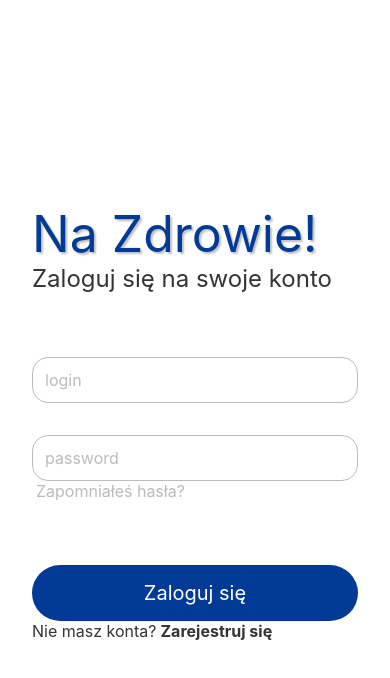
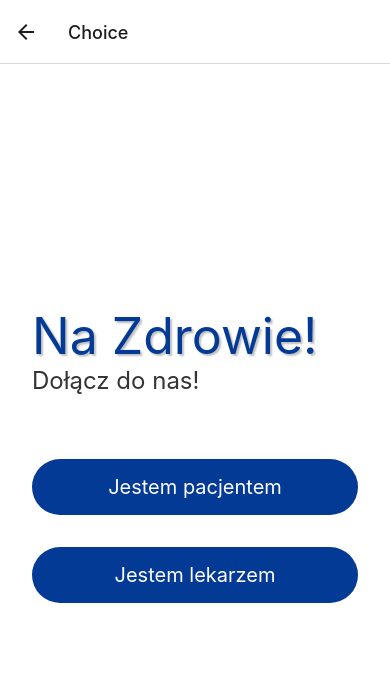
Before and after one commit to NaZdrowieHMS/Health-Monitoring-System, a React Native app in the folder NaZdrowie/: screen /Choice in a window 390 px wide. Shown: the top 678 px of the page. Built offline with nearby package versions, Linux system fonts and the light colour scheme.

Commit message:
register page and navigation

```diff
--- a/NaZdrowie/App.tsx
+++ b/NaZdrowie/App.tsx
@@ -2,12 +2,26 @@ import React from "react";
 import { SafeAreaView } from "react-native";
 
 import LoginScreen from "./src/screens/authentication/LoginScreen";
+import RegisterScreen from "./src/screens/authentication/RegisterScreen";
+import { NavigationContainer } from "@react-navigation/native";
+import { createNativeStackNavigator } from "@react-navigation/native-stack";
+import ChoiceScreen from "./src/screens/authentication/ChoiceScreen";
+
+const Stack = createNativeStackNavigator();
 
 const App = (): React.JSX.Element => {
   return (
     // eslint-disable-next-line react-native/no-inline-styles
     <SafeAreaView style={{ flex: 1 }}>
-      <LoginScreen />
+      <NavigationContainer>
+        <Stack.Navigator>
+          <Stack.Screen name="Login" component={LoginScreen} />
+          <Stack.Screen name="Register" component={RegisterScreen} />
+          <Stack.Screen name="Choice" component={ChoiceScreen} />
+        </Stack.Navigator>
+
+        {/* <LoginScreen /> */}
+      </NavigationContainer>
     </SafeAreaView>
   );
 };
--- a/NaZdrowie/src/components/LinkButton.tsx
+++ b/NaZdrowie/src/components/LinkButton.tsx
@@ -1,19 +1,25 @@
-import React from 'react';
-import {ButtonProps} from '../properties/types/ButtonTypes';
-import {Pressable, StyleSheet, Text, View} from 'react-native';
-import primaryColors from '../properties/colors';
-import {FontWeight, fontSize, paddingSize} from '../properties/vars';
+import React from "react";
+import { ButtonProps } from "../properties/types/ButtonTypes";
+import { Pressable, StyleSheet, Text, View } from "react-native";
+import primaryColors from "../properties/colors";
+import { FontWeight, fontSize, paddingSize } from "../properties/vars";
 
-function PrimaryButton(
-  _props: ButtonProps & {color: string; fontWeight?: FontWeight},
+function LinkButton(
+  _props: ButtonProps & { color: string; fontWeight?: FontWeight }
 ) {
-  const {handleOnClick, title, color, fontWeight, helperText, helperTextColor} =
-    _props;
+  const {
+    handleOnClick,
+    title,
+    color,
+    fontWeight,
+    helperText,
+    helperTextColor,
+  } = _props;
 
   const buttonStyle = StyleSheet.create({
     buttonContainer: {
-      display: 'flex',
-      flexDirection: 'row',
+      display: "flex",
+      flexDirection: "row",
       columnGap: paddingSize.xxSmall,
     },
     buttonText: {
@@ -37,4 +43,4 @@ function PrimaryButton(
   );
 }
 
-export default PrimaryButton;
+export default LinkButton;
--- a/NaZdrowie/src/components/PrimaryButton.tsx
+++ b/NaZdrowie/src/components/PrimaryButton.tsx
@@ -1,22 +1,23 @@
-import React from 'react';
-import {ButtonProps} from '../properties/types/ButtonTypes';
-import {Text, TouchableOpacity} from 'react-native';
-import primaryColors from '../properties/colors';
-import {buttonStyle} from '../properties/styles/buttonStyle';
+import React from "react";
+import { ButtonProps } from "../properties/types/ButtonTypes";
+import { Pressable, Text, TouchableOpacity } from "react-native";
+import primaryColors from "../properties/colors";
+import { buttonStyle } from "../properties/styles/buttonStyle";
 
 function PrimaryButton(_props: ButtonProps) {
-  const {handleOnClick, title} = _props;
+  const { handleOnClick, title } = _props;
 
   return (
     <>
-      <TouchableOpacity
+      <Pressable
         onPress={handleOnClick}
         style={[
           buttonStyle.buttonContainer,
-          {backgroundColor: primaryColors.darkBlue},
-        ]}>
+          { backgroundColor: primaryColors.darkBlue },
+        ]}
+      >
         <Text style={[buttonStyle.buttonText]}>{title}</Text>
-      </TouchableOpacity>
+      </Pressable>
     </>
   );
 }
--- a/NaZdrowie/src/properties/styles/loginScreenStyle.ts
+++ b/NaZdrowie/src/properties/styles/loginScreenStyle.ts
@@ -1,25 +1,28 @@
-import {StyleSheet} from 'react-native';
-import {fontSize, paddingSize} from '../vars';
-import primaryColors from '../colors';
+import { StyleSheet } from "react-native";
+import { fontSize, paddingSize } from "../vars";
+import primaryColors from "../colors";
 
 const loginScreenStyle = StyleSheet.create({
   container: {
     flex: 1,
-    display: 'flex',
-    flexDirection: 'column',
+    display: "flex",
+    flexDirection: "column",
     padding: paddingSize.big,
-    justifyContent: 'center',
+    justifyContent: "center",
     rowGap: paddingSize.xxBig,
     backgroundColor: primaryColors.white,
   },
   inputContainer: {
     rowGap: paddingSize.big,
   },
+  buttonsContainer: {
+    rowGap: paddingSize.xSmall,
+  },
   h1: {
     fontSize: fontSize.h1MobileFontSize,
     color: primaryColors.darkBlue,
-    textShadowColor: 'rgba(0, 0, 0, 0.25)',
-    textShadowOffset: {width: 2, height: 2},
+    textShadowColor: "rgba(0, 0, 0, 0.25)",
+    textShadowOffset: { width: 2, height: 2 },
     textShadowRadius: 2,
   },
   h2: {
--- /dev/null
+++ b/NaZdrowie/src/screens/authentication/ChoiceScreen.tsx
@@ -0,0 +1,39 @@
+import React from "react";
+import { Keyboard, Text, View } from "react-native";
+import PrimaryButton from "../../components/PrimaryButton";
+import loginScreenStyle from "../../properties/styles/loginScreenStyle";
+
+function ChoiceScreen({ navigation }) {
+  const dismissKeyboard = () => {
+    Keyboard.dismiss();
+  };
+
+  const navigateToPatientRegisterScreen = () => {
+    navigation.navigate("Register", { doctorScreen: false });
+  };
+
+  const navigateToDoctorRegisterScreen = () => {
+    navigation.navigate("Register", { doctorScreen: true });
+  };
+
+  return (
+    <View style={loginScreenStyle.container} onTouchStart={dismissKeyboard}>
+      <View>
+        <Text style={loginScreenStyle.h1}>Na Zdrowie!</Text>
+        <Text style={loginScreenStyle.h2}>Dołącz do nas!</Text>
+      </View>
+      <View style={loginScreenStyle.inputContainer}>
+        <PrimaryButton
+          handleOnClick={navigateToPatientRegisterScreen}
+          title="Jestem pacjentem"
+        />
+        <PrimaryButton
+          handleOnClick={navigateToDoctorRegisterScreen}
+          title="Jestem lekarzem"
+        />
+      </View>
+    </View>
+  );
+}
+
+export default ChoiceScreen;
--- a/NaZdrowie/src/screens/authentication/LoginScreen.tsx
+++ b/NaZdrowie/src/screens/authentication/LoginScreen.tsx
@@ -1,26 +1,29 @@
-import React from 'react';
-import {Keyboard, Text, TouchableWithoutFeedback, View} from 'react-native';
-import PrimaryButton from '../../components/PrimaryButton';
-import TextInputPersonalized from '../../components/TextInputPersonalized';
-import loginScreenStyle from '../../properties/styles/loginScreenStyle';
-import LinkButton from '../../components/LinkButton';
-import primaryColors from '../../properties/colors';
+import React from "react";
+import { Keyboard, Text, View } from "react-native";
+import PrimaryButton from "../../components/PrimaryButton";
+import TextInputPersonalized from "../../components/TextInputPersonalized";
+import loginScreenStyle from "../../properties/styles/loginScreenStyle";
+import LinkButton from "../../components/LinkButton";
+import primaryColors from "../../properties/colors";
 
-function LoginScreen() {
+function LoginScreen({ navigation }) {
   const dismissKeyboard = () => {
     Keyboard.dismiss();
   };
 
+  const navigateToRegisterScreen = () => {
+    navigation.navigate("Choice", { doctorScreen: true });
+  };
+
   return (
-    <TouchableWithoutFeedback onPress={dismissKeyboard}>
-      <View style={loginScreenStyle.container}>
+    <View style={loginScreenStyle.container} onTouchStart={dismissKeyboard}>
       <View>
         <Text style={loginScreenStyle.h1}>Na Zdrowie!</Text>
         <Text style={loginScreenStyle.h2}>Zaloguj się na swoje konto</Text>
       </View>
       <View style={loginScreenStyle.inputContainer}>
         <TextInputPersonalized placeholder="login" />
-          <View>
+        <View style={loginScreenStyle.buttonsContainer}>
           <TextInputPersonalized placeholder="password" />
           <LinkButton
             title="Zapomniałeś hasła?"
@@ -28,17 +31,17 @@ function LoginScreen() {
           />
         </View>
       </View>
-        <View>
+      <View style={loginScreenStyle.buttonsContainer}>
         <PrimaryButton title="Zaloguj się" />
         <LinkButton
           title="Zarejestruj się"
           color={primaryColors.darkGrey}
           helperText="Nie masz konta?"
           fontWeight="bold"
+          handleOnClick={navigateToRegisterScreen}
         />
       </View>
     </View>
-    </TouchableWithoutFeedback>
   );
 }
 
--- a/NaZdrowie/src/screens/authentication/RegisterScreen.tsx
+++ b/NaZdrowie/src/screens/authentication/RegisterScreen.tsx
@@ -1,47 +1,49 @@
-import React from 'react';
-import {Keyboard, Text, TouchableWithoutFeedback, View} from 'react-native';
-import PrimaryButton from '../../components/PrimaryButton';
-import TextInputPersonalized from '../../components/TextInputPersonalized';
-import loginScreenStyle from '../../properties/styles/loginScreenStyle';
-import LinkButton from '../../components/LinkButton';
-import primaryColors from '../../properties/colors';
+import React from "react";
+import { Keyboard, ScrollView, StyleSheet, Text, View } from "react-native";
+import PrimaryButton from "../../components/PrimaryButton";
+import TextInputPersonalized from "../../components/TextInputPersonalized";
+import loginScreenStyle from "../../properties/styles/loginScreenStyle";
+import primaryColors from "../../properties/colors";
+import { paddingSize } from "../../properties/vars";
 
-function LoginScreen() {
+const registerScreenStyle = StyleSheet.create({
+  container: {
+    paddingHorizontal: paddingSize.big,
+    paddingVertical: paddingSize.xxBig,
+    rowGap: paddingSize.xxBig,
+    backgroundColor: primaryColors.white,
+    flexGrow: 1,
+    justifyContent: "center",
+  },
+});
+
+function RegisterScreen({ navigation, route }) {
+  const { doctorScreen } = route.params;
+
   const dismissKeyboard = () => {
     Keyboard.dismiss();
   };
 
   return (
-    <TouchableWithoutFeedback onPress={dismissKeyboard}>
-      <View style={loginScreenStyle.container}>
-        <View>
-          <Text style={loginScreenStyle.h1}>Na Zdrowie!</Text>
-          <Text style={loginScreenStyle.h2}>
-            Zarejestruj się na swoje konto
-          </Text>
-        </View>
-        <View style={loginScreenStyle.inputContainer}>
-          <TextInputPersonalized placeholder="login" />
-          <View>
-            <TextInputPersonalized placeholder="password" />
-            <LinkButton
-              title="Zapomniałeś hasła?"
-              color={primaryColors.lightGrey}
-            />
-          </View>
-        </View>
-        <View>
-          <PrimaryButton title="Zaloguj się" />
-          <LinkButton
-            title="Zarejestruj się"
-            color={primaryColors.darkGrey}
-            helperText="Nie masz konta?"
-            fontWeight="bold"
-          />
-        </View>
+    <ScrollView
+      contentContainerStyle={registerScreenStyle.container}
+      onTouchStart={dismissKeyboard}
+    >
+      <View>
+        <Text style={loginScreenStyle.h1}>Na Zdrowie!</Text>
+        <Text style={loginScreenStyle.h2}>Dołącz do nas!</Text>
       </View>
-    </TouchableWithoutFeedback>
+      <View style={loginScreenStyle.inputContainer}>
+        <TextInputPersonalized placeholder="Adres email" />
+        <TextInputPersonalized placeholder="PESEL" />
+        {doctorScreen && <TextInputPersonalized placeholder="Numer PWZ" />}
+        <TextInputPersonalized placeholder="Login" />
+        <TextInputPersonalized placeholder="Hasło" />
+        <TextInputPersonalized placeholder="Powtórz hasło" />
+      </View>
+      <PrimaryButton title="Zarejestruj się" />
+    </ScrollView>
   );
 }
 
-export default LoginScreen;
+export default RegisterScreen;
```
Also changed, not shown: NaZdrowie/package.json (+7 -2 lines), NaZdrowie/src/components/SecondaryButton.tsx (+13 -12 lines), NaZdrowie/src/components/TextInputPersonalized.tsx (+9 -7 lines), 2 other files (tests, documents, lock files or other folders). Lines whose indentation alone changed are shown as unchanged.
